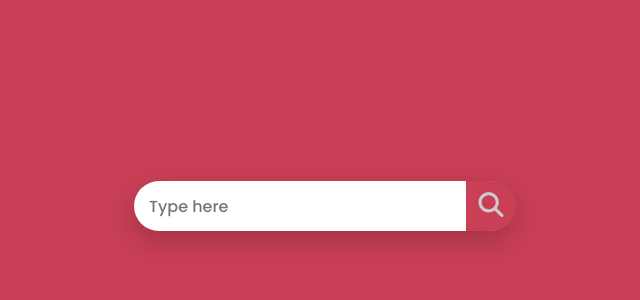
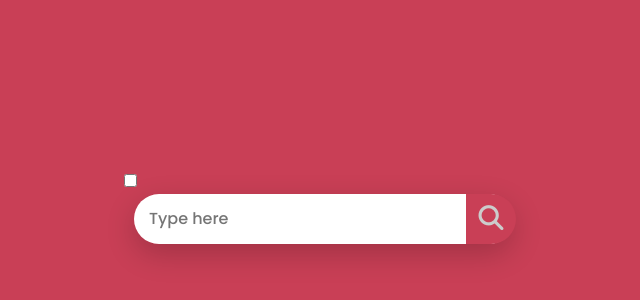
Before and after one commit to pikaPush/search-box, a plain HTML site: page index.html in a window 1280 px wide. Shown: the part 194-494 px from the top of the page, without its empty margins (316-956 px from the left). Drawn offline with Linux system fonts and the light colour scheme.

Commit message:
Add input checkbox

```diff
--- a/index.html
+++ b/index.html
@@ -12,7 +12,8 @@
 </head>
 
 <body>
-  <div class="box">
+  <div class="box" id="check">
+    <input type="checkbox">
     <div class="search-box">
       <input type="text" placeholder="Type here" id="search">
       <label for="search" class="search">
```
